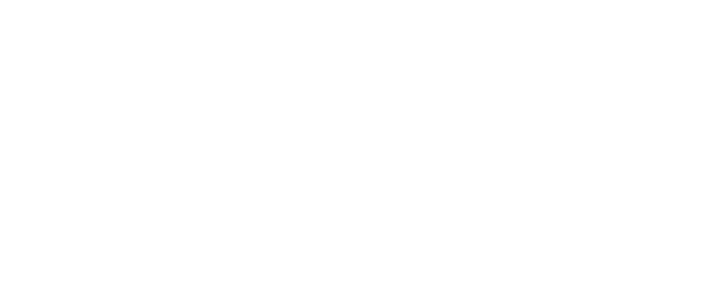
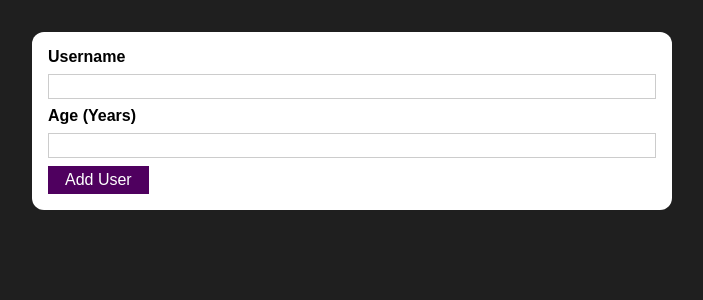
Before and after one commit to anuzza/AddUserProject, a React (Create React App) app: page / in a window 1280 px wide. Shown: the top 300 px of the page, without its empty margins (288-991 px from the left). Built offline with nearby package versions, Linux system fonts and the light colour scheme.

Commit message:
added some components

```diff
--- a/package.json
+++ b/package.json
@@ -8,7 +8,7 @@
     "@testing-library/user-event": "^7.2.1",
     "react": "^18.0.0",
     "react-dom": "^18.0.0",
-    "react-scripts": "4.0.3"
+    "react-scripts": "^5.0.1"
   },
   "scripts": {
     "start": "react-scripts start",
--- a/src/App.js
+++ b/src/App.js
@@ -1,9 +1,18 @@
 import React from 'react';
+import AddUser from './Components/Users/AddUser';
+
 
 
 function App() {
+
+  const addData = (props)=>{
+
+
+  }
   return (
     <div>
+      <AddUser  userData = {addData}/>
+
 
     </div>
   );
--- /dev/null
+++ b/src/Components/UI/Button.js
@@ -0,0 +1,16 @@
+import classes from './Button.module.css';
+import React from 'react';
+
+const Button=(props)=>{
+return (
+<button className={classes.button} type = {props.type || 'button'} onClick={props.onClick}>
+
+    {props.children}
+</button>
+
+
+
+
+);
+};
+export default Button;
--- /dev/null
+++ b/src/Components/UI/Button.module.css
@@ -0,0 +1,17 @@
+.button{
+    font: inherit;
+    border: 1px solid #4f005f;
+    background: #4f005f;
+    color: white;
+    padding: 0.25rem 1rem;
+    cursor: pointer;
+}
+
+.button:hover, .button:active{
+    background: #741188;
+    border-color: #741188;
+}
+
+.button:focus{
+    outline: none;
+}
--- /dev/null
+++ b/src/Components/UI/Card.js
@@ -0,0 +1,14 @@
+import classes from './Card.module.css';
+
+
+import React from 'react';
+
+const Card =(props)=>{
+    return <div className={`${classes.card} ${props.className}`} >
+    {props.children}
+
+
+    </div>
+
+}
+export default Card;
--- /dev/null
+++ b/src/Components/UI/Card.module.css
@@ -0,0 +1,9 @@
+.card{
+
+    background-color: white;
+    border-radius: 12px;
+    box-shadow: 0 2px 8px rgba(red, green, blue, alpha);
+
+
+
+}
--- /dev/null
+++ b/src/Components/Users/AddUser.js
@@ -0,0 +1,29 @@
+import React, {useState} from "react";
+import Card from "../UI/Card";
+import classes from'./AddUser.module.css';
+import Button from "../UI/Button";
+
+const AddUser = (props)=>{
+
+
+    const addUserHandler = (event)=>{
+        event.preventDefault();
+
+
+
+    }
+
+    return ( <Card className ={classes.input}>
+        <form onSubmit={addUserHandler}>
+        <label htmlFor="username">Username</label>
+        <input id = "username" type="text"/>
+        <label htmlFor="age">Age (Years)</label>
+        <input id = "age" type = "number"/>
+        <Button type = "submit">Add User</Button>
+
+    </form>
+    </Card>
+    );
+}
+
+export default AddUser;
--- /dev/null
+++ b/src/Components/Users/AddUser.module.css
@@ -0,0 +1,28 @@
+.input{
+    margin: 2rem auto;
+    padding: 1rem;
+    width: 90%;
+    max-width: 40rem;
+}
+
+.input label{
+    display: block;
+    font-weight: bold;
+    margin-bottom: 0.5rem;
+
+}
+
+.input input{
+    font: inherit;
+    display: block;
+    width: 100%;
+    border: 1px solid #ccc;
+    padding: 0.15rem;
+    margin-bottom: 0.5rem;
+
+}
+
+.input input:focus{
+    outline: none;
+    border-color: #4f005f;
+}
--- a/src/index.css
+++ b/src/index.css
@@ -1,12 +1,16 @@
 * {
   box-sizing: border-box;
+
 }
 
 html {
   font-family: sans-serif;
+  background: #1f1f1f;
 }
 
 body {
   margin: 0;
 
+
+
 }
```
Also changed, not shown: 1 other file (tests, documents, lock files or other folders).
